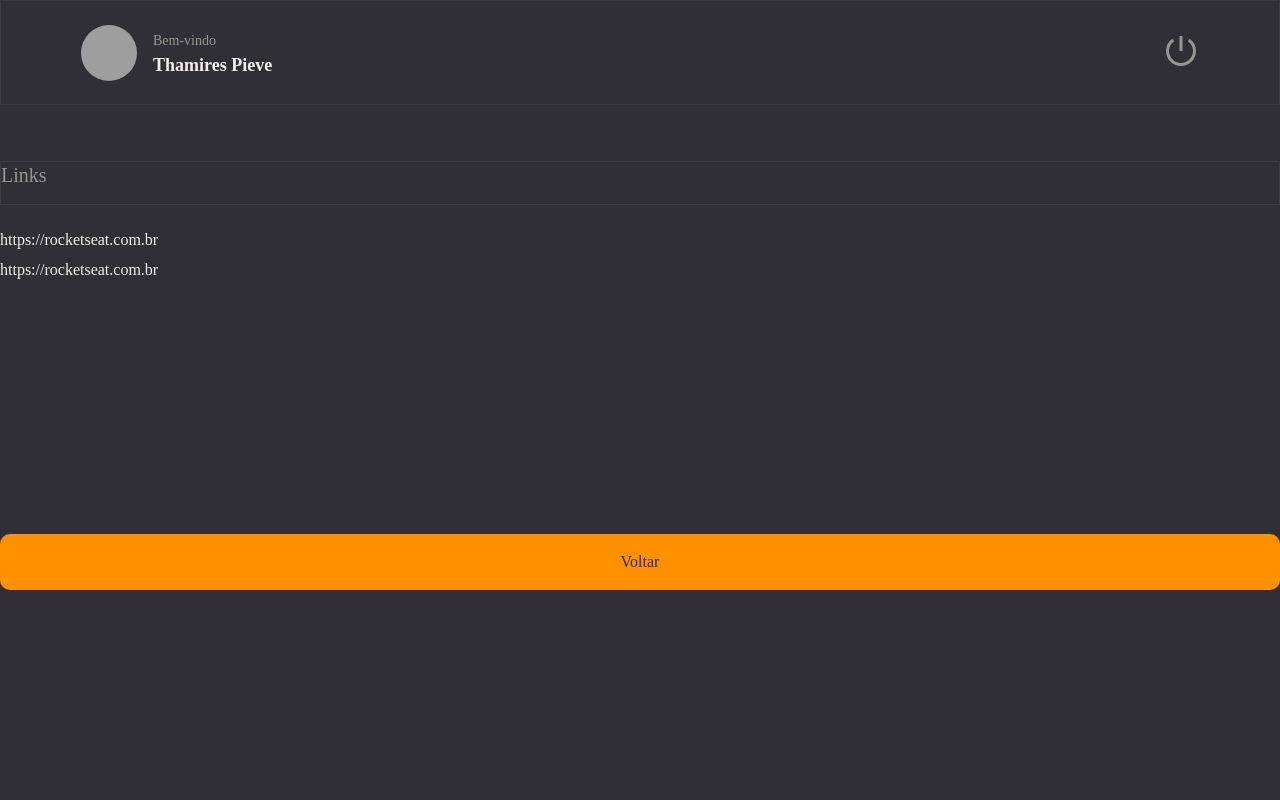
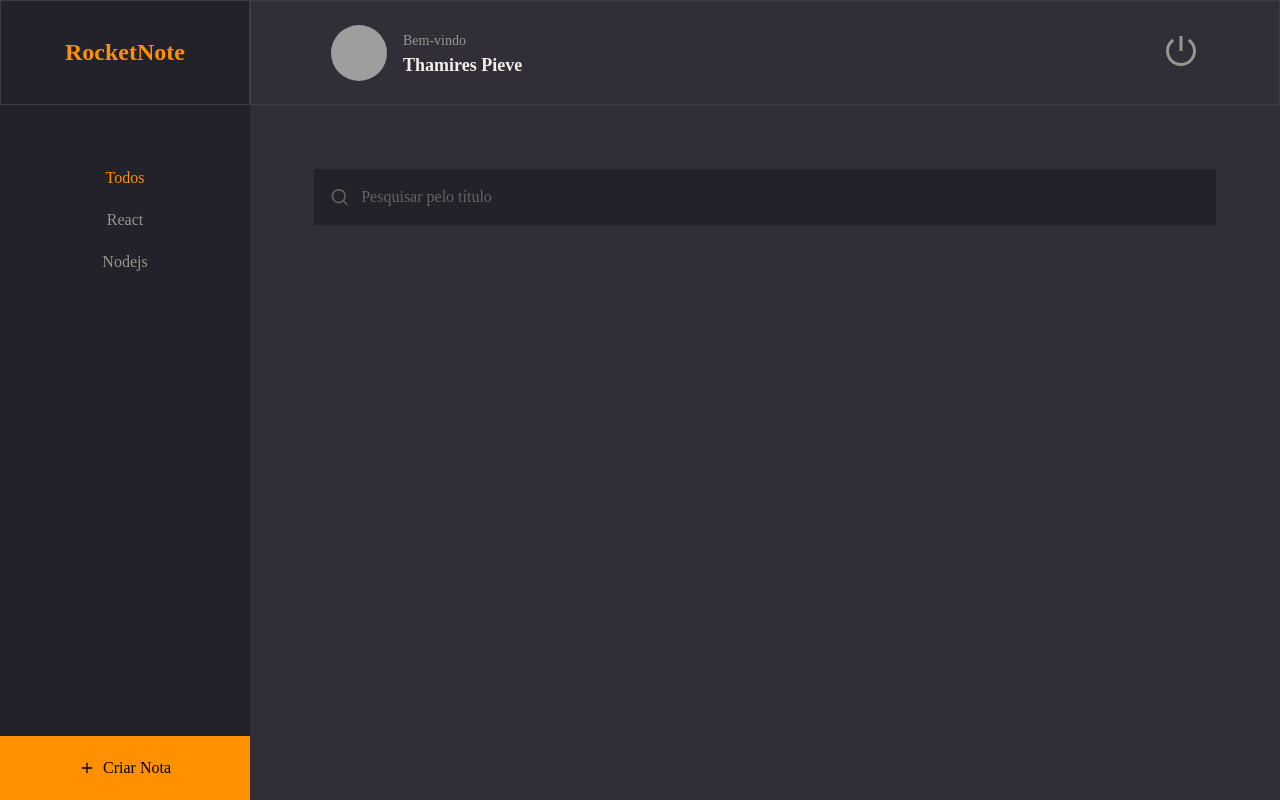
Before and after one commit to thamirespieve/Aulas-Explorer, a React app in the folder Stage09/rockeatnotes/: page / in a window 1280 px wide. Built offline with nearby package versions, Linux system fonts and the light colour scheme; grey boxes are pictures that could not be loaded; the HTML template or start-up script is replaced by a standard one.

Commit message:
feat: Input component

```diff
--- /dev/null
+++ b/Stage09/rockeatnotes/src/components/ButtonText/index.jsx
@@ -0,0 +1,12 @@
+import { Container } from "./style";
+
+
+export function ButtonText({title,isActive=false,...rest}){
+
+  return(
+    <Container type="button" isActive={isActive} {...rest}>
+      {title}
+    </Container>
+
+  )
+}
--- /dev/null
+++ b/Stage09/rockeatnotes/src/components/ButtonText/style.js
@@ -0,0 +1,10 @@
+import styled from 'styled-components'
+
+export const Container = styled.button`
+  background: none;
+  color: ${({ theme, isActive }) =>
+    isActive ? theme.COLORS.ORANGE : theme.COLORS.GRAY_100};
+
+  font-size: 16px;
+  border: none;
+`
--- /dev/null
+++ b/Stage09/rockeatnotes/src/components/Input/index.jsx
@@ -0,0 +1,16 @@
+import { Container } from "./style";
+
+export function Input({icon:Icon, ...rest}){
+
+return(
+  <Container>
+    {Icon && <Icon size={20}/>}
+
+    <input {...rest} />
+
+  </Container>
+
+
+)
+
+}
--- /dev/null
+++ b/Stage09/rockeatnotes/src/components/Input/style.js
@@ -0,0 +1,32 @@
+import styled from 'styled-components'
+
+export const Container = styled.div`
+  width: 100%;
+  display: flex;
+  align-items: center;
+
+  background-color: ${({ theme }) => theme.COLORS.BACKGROUND_900};
+  color: ${({ theme }) => theme.COLORS.GRAY_300};
+
+  margin-bottom: 8px;
+  border-radius: 0%;
+
+  input {
+    height: 56px;
+    width: 100%;
+
+    padding: 12px;
+
+    color: ${({ theme }) => theme.COLORS.WHITE};
+    background-color: transparent;
+    border: 0;
+
+    &::placeholder {
+      color: ${({ theme }) => theme.COLORS.GRAY_300};
+    }
+  }
+
+  > svg {
+    margin-left: 16px;
+  }
+`
--- a/Stage09/rockeatnotes/src/components/Section/style.js
+++ b/Stage09/rockeatnotes/src/components/Section/style.js
@@ -1,7 +1,7 @@
 import styled from 'styled-components'
 
 export const Container = styled.section`
-  margin: 56px 0 28px;
+  margin: 28px 0;
 
   > h2 {
     border: 1px solid ${({ theme }) => theme.COLORS.BACKGROUND_700};
--- /dev/null
+++ b/Stage09/rockeatnotes/src/components/Tag/index.jsx
@@ -0,0 +1,11 @@
+import { Container } from "./style";
+
+export function Tag({title}){
+
+return(
+  <Container>
+    {title}
+  </Container>
+)
+
+}
--- /dev/null
+++ b/Stage09/rockeatnotes/src/components/Tag/style.js
@@ -0,0 +1,11 @@
+import styled from 'styled-components'
+
+export const Container = styled.span`
+  font-size: 12px;
+  padding: 5px 14px;
+  border-radius: 5px;
+  margin-left: 6px;
+
+  color: ${({ theme }) => theme.COLORS.BACKGROUND_900};
+  background-color: ${({ theme }) => theme.COLORS.ORANGE};
+`
--- a/Stage09/rockeatnotes/src/main.jsx
+++ b/Stage09/rockeatnotes/src/main.jsx
@@ -1,6 +1,7 @@
 import React from 'react'
 import ReactDOM from 'react-dom/client'
 import {Details} from './pages/Details/Details'
+import {Home} from './pages/Home'
 import {ThemeProvider} from "styled-components"
 
 import theme from "./styles/theme"
@@ -10,7 +11,7 @@
   <React.StrictMode>
     <ThemeProvider theme={theme}>
       <GlobalStyle/>
-      <Details />
+      <Home />
     </ThemeProvider>
   </React.StrictMode>
 )
--- a/Stage09/rockeatnotes/src/pages/Details/Details.jsx
+++ b/Stage09/rockeatnotes/src/pages/Details/Details.jsx
@@ -1,20 +1,36 @@
-import  {Container,Links}from "./style.js"
+import  {Container,Links,Content}from "./style.js"
 import { Button } from "../../components/Button/index.jsx"
 import { Header } from "../../components/Header/index.jsx"
 import { Section } from "../../components/Section/index.jsx"
+import { Tag } from "../../components/Tag/index.jsx"
+import { ButtonText } from "../../components/ButtonText/index.jsx"
 
 export function Details(){
 
 return(
   <Container>
   <Header/>
+  <main>
+    <Content>
+      <ButtonText title="Excluir a nota" isActive/>
+      <h1>Introdução ao React</h1>
+      <p>
+        Lorem Ipsum is simply dummy text of the printing and typesetting industry. Lorem Ipsum has been the industry's standard dummy text ever since the 1500s, when an unknown printer took a galley of type and scrambled it to make a type specimen book. It has survived not only five centuries, but also the leap into electronic typesetting, remaining essentially unchanged. It was popularised in the 1960s with the release of Letraset sheets containing Lorem Ipsum passages, and more recently with desktop publishing software like Aldus PageMaker including versions of Lorem Ipsum.
+      </p>
       <Section title="Links">
         <Links>
           <li><a href="#">https://rocketseat.com.br</a></li>
           <li><a href="#">https://rocketseat.com.br</a></li>
         </Links>
       </Section>
+
+      <Section title = "Marcadores">
+        <Tag title="express"/>
+        <Tag title="nodejs"/>
+      </Section>
       <Button title="Voltar" />
+   </Content>
+  </main>
   </Container>
 )
 
--- a/Stage09/rockeatnotes/src/pages/Details/style.js
+++ b/Stage09/rockeatnotes/src/pages/Details/style.js
@@ -10,6 +10,12 @@
   grid-template-areas:
     'header'
     'content';
+
+  > main {
+    grid-area: 'content';
+    overflow-y: scroll;
+    padding: 64px 0;
+  }
 `
 export const Links = styled.ul`
   list-style: none;
@@ -22,3 +28,28 @@
     color: ${({ theme }) => theme.COLORS.WHITE};
   }
 `
+
+export const Content = styled.div`
+  display: flex;
+  flex-direction: column;
+  margin: 0 auto;
+  max-width: 550px;
+
+  > button:first-child {
+    align-self: end;
+  }
+
+  > h1 {
+    font-weight: 500;
+    font-size: 36px;
+    padding-top: 64px;
+  }
+
+  p {
+    font-size: 16px;
+    text-align: justify;
+    color: ${({ theme }) => theme.COLORS.WHITE};
+
+    margin-top: 16px;
+  }
+`
--- /dev/null
+++ b/Stage09/rockeatnotes/src/pages/Home/index.jsx
@@ -0,0 +1,40 @@
+import{FiPlus,FiSearch} from "react-icons/fi"
+import {Container,Content,Brand,Menu,Search,Newnote} from "./style"
+import {Header} from "../../components/Header"
+import{ButtonText} from "../../components/ButtonText"
+import { Input } from "../../components/Input"
+
+export function Home(){
+
+
+  return(
+    <Container>
+      <Brand>
+        <h1>RocketNote</h1>
+      </Brand>
+      <Header/>
+
+      <Menu>
+        <li><ButtonText title="Todos" isActive/></li>
+        <li><ButtonText title="React"/></li>
+        <li><ButtonText title="Nodejs"/></li>
+
+      </Menu>
+
+      <Search>
+        <Input placeholder="Pesquisar pelo título" icon={FiSearch} />
+      </Search>
+
+      <Content>
+
+      </Content>
+
+      <Newnote>
+        <FiPlus/>Criar Nota
+      </Newnote>
+
+    </Container>
+
+
+  )
+}
--- /dev/null
+++ b/Stage09/rockeatnotes/src/pages/Home/style.js
@@ -0,0 +1,62 @@
+import styled from 'styled-components'
+
+export const Container = styled.div`
+  width: 100%;
+  height: 100vh;
+
+  display: grid;
+  grid-template-columns: 250px auto;
+  grid-template-rows: 105px 128px auto 64px;
+  grid-template-areas: 'brand header' 'menu search' 'menu content' 'newnote content';
+`
+
+export const Brand = styled.div`
+  grid-area: brand;
+
+  display: flex;
+  align-items: center;
+  justify-content: center;
+
+  background: ${({ theme }) => theme.COLORS.BACKGROUND_900};
+  border: 1px solid ${({ theme }) => theme.COLORS.BACKGROUND_700};
+
+  > h1 {
+    font-weight: 700;
+    font-size: 24px;
+    color: ${({ theme }) => theme.COLORS.ORANGE};
+  }
+`
+
+export const Menu = styled.ul`
+  grid-area: menu;
+  background: ${({ theme }) => theme.COLORS.BACKGROUND_900};
+  text-align: center;
+  padding-top: 64px;
+
+  > li {
+    margin-bottom: 24px;
+  }
+`
+
+export const Search = styled.div`
+  grid-area: search;
+  padding: 64px 64px 0;
+`
+
+export const Content = styled.div`
+  grid-area: content;
+`
+export const Newnote = styled.button`
+  grid-area: newnote;
+  background-color: ${({ theme }) => theme.COLORS.ORANGE};
+
+  border: none;
+
+  display: flex;
+  justify-content: center;
+  align-items: center;
+
+  > svg {
+    margin-right: 8px;
+  }
+`
```
Lines whose indentation alone changed are shown as unchanged.
